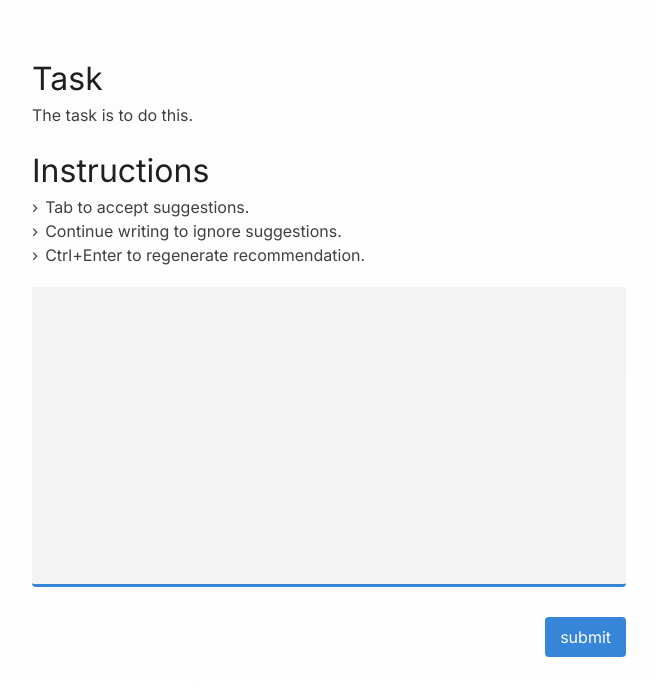
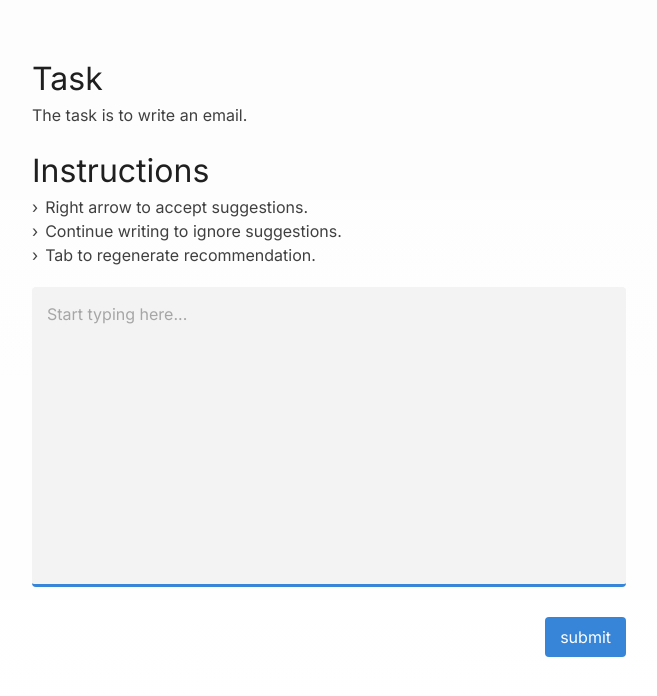
Before and after one commit to yuna17c/research, a Next.js app in the folder ai-writing/: page / in a window 1280 px wide. Shown: the top 696 px of the page, without its empty margins (311-968 px from the left). Built offline with nearby package versions, Linux system fonts and the light colour scheme.

Commit message:
Minor UI changes

```diff
--- a/ai-writing/app/page.tsx
+++ b/ai-writing/app/page.tsx
@@ -13,7 +13,6 @@ export default function Home() {
   const [inputValue, setInputValue] = useState<string>('');
   const [ChatResponse, setResponse] = useState('');
   const [setIntervalTime] = useState('')
-  let range = document.createRange();
   const editableDivRef = useRef<HTMLDivElement>(null);
 
   function createRange(node, chars, range) {
@@ -179,13 +178,13 @@ export default function Home() {
     <main>
       <div className="title">
         <h1>Task</h1>
-        <p>The task is to do this.</p>
+        <p>The task is to write an email.</p>
         <h1>Instructions </h1>
       </div>
       <div className="instructions">
-        <p><span>&rsaquo;</span>Tab to accept suggestions.</p>
+        <p><span>&rsaquo;</span>Right arrow to accept suggestions.</p>
         <p><span>&rsaquo;</span>Continue writing to ignore suggestions.</p>
-        <p><span>&rsaquo;</span>Ctrl+Enter to regenerate recommendation.</p>
+        <p><span>&rsaquo;</span>Tab to regenerate recommendation.</p>
       </div>
       <div className="container">
         <div className="container">
@@ -193,6 +192,7 @@ export default function Home() {
               <div id="editableDiv"
                 className="inputBox"
                 contentEditable="true"
+                placeholder="Start typing here..."
                 ref={editableDivRef}></div>
           </div>
       </div>
--- a/ai-writing/app/style_main.css
+++ b/ai-writing/app/style_main.css
@@ -5,6 +5,7 @@
     --dark-accent: #014792;
     --padding: 50px;
     --main-width: 50%;
+    --gray: #A6A6A6;
 }
 
 body {
@@ -63,31 +64,10 @@ h1 {
     border-color: var(--dark-accent);
 }
 
-.suggestionsList {
-    width: 100%;
-    max-width: 400px;
-    margin-top: 10px;
-    padding: 0;
-    list-style: none;
-    background-color: #ffffff;
-    border: 1px solid #ddd;
-    border-radius: 4px;
-    box-shadow: 0 4px 8px rgba(0, 0, 0, 0.1);
-}
-
-.suggestionItem {
-    padding: 10px;
-    cursor: pointer;
-    transition: background-color 0.2s ease-in-out;
-}
-
-.suggestionItem:hover {
-    background-color: #f0f0f0;
-}
-
 .submit {
     align-self: flex-end;
 }
+
 .submit-button {
     background-color: var(--accent);
     color: white;
@@ -148,5 +128,12 @@ h1 {
 }
 
 .suggestionText {
-    color: #A6A6A6;
+    color: var(--gray);
 }
+
+[contenteditable=true]:empty:before{
+    content: attr(placeholder);
+    pointer-events: none;
+    display: block;
+    color: var(--gray);
+  }
```
